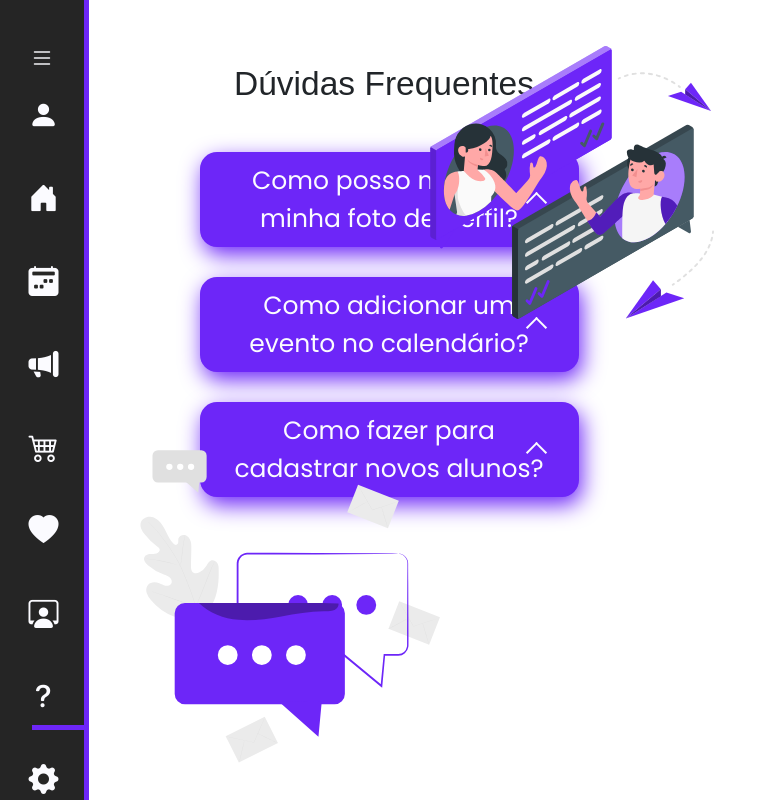
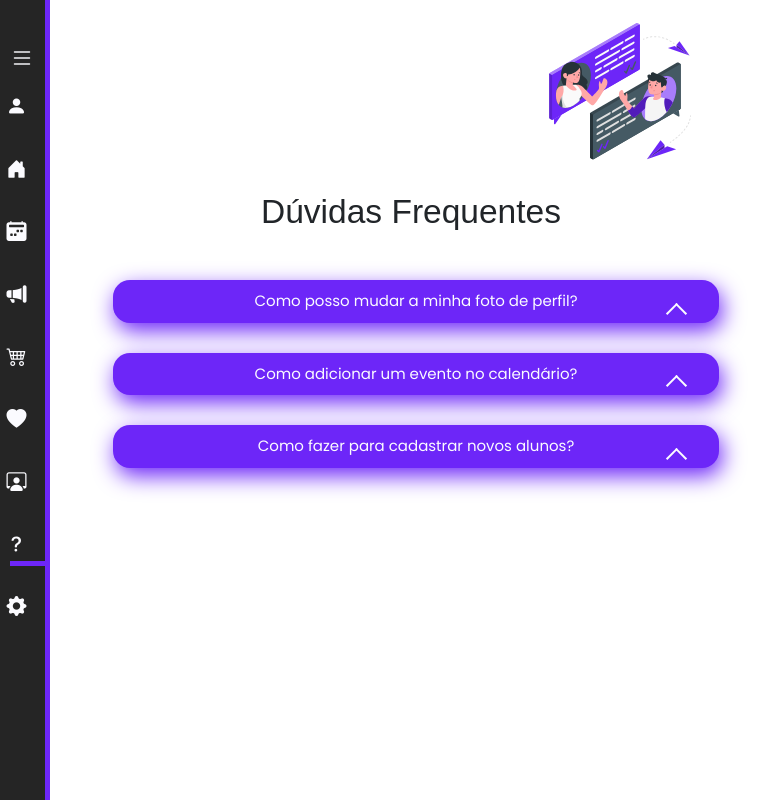
Before and after one commit to amalia-coelho/tcc_agenday, a PHP site: page /duvidas.html in a window 768 px wide. Run offline with PHP 8.4, Linux system fonts and the light colour scheme; some web fonts are replaced.

Commit message:
responsividade

```diff
--- a/css/duvidas.css
+++ b/css/duvidas.css
@@ -1,11 +1,12 @@
-body{
+body {
   background-color: var(--branco);
 }
 
-.duvidas{
+.duvidas {
   text-align: center;
   padding-top: 4rem;
   font-family: var(--quatro);
+  margin-top: 3rem ;
 }
 
 
@@ -13,9 +14,10 @@ body{
   margin-left: 84px;
 }
 
-nav.menu-lateral.expandir ~ .duvidas-container {
+nav.menu-lateral.expandir~.duvidas-container {
   margin-left: 280px;
 }
+
 nav.menu-lateral {
   z-index: 1000;
 }
@@ -82,6 +84,7 @@ nav.menu-lateral {
     opacity: 0;
     transform: translateY(-10px);
   }
+
   to {
     opacity: 1;
     transform: translateY(0);
@@ -93,78 +96,145 @@ nav.menu-lateral {
 }
 
 
-  .mensagem-img{
+.mensagem-img {
   position: fixed;
   right: 10px;
   top: 0px;
   overflow: hidden;
 }
 
-.mensagem-element{
+.mensagem-element {
   width: 30rem;
   transition: 0.5s ease-in-out;
 }
 
-.mensagem-element:hover{
+.mensagem-element:hover {
   transform: scale(1.05);
 }
 
-.mensagem2-img{
+.mensagem2-img {
   position: fixed;
   left: 100px;
   bottom: 0px;
   overflow: hidden;
 }
 
-.mensagem2-element{
+.mensagem2-element {
   width: 24rem;
   transition: 0.5s ease-in-out;
 }
 
-.mensagem2-element:hover{
+.mensagem2-element:hover {
   transform: scale(1.05);
 }
 
-.duvidas h1{
+.duvidas h1 {
   margin-bottom: 3rem;
 }
 
-ol li{
+ol li {
   margin-bottom: 15px;
   text-align: justify;
 }
 
 
 /* responsividade */
-@media screen and (max-width: 480px){
+@media screen and (max-width: 480px) {
 
-  .mensagem-element, .mensagem2-element{
+  .mensagem-img {
+    position: absolute;
+    right: 55px !important;
+    top: 0px;
+    overflow: hidden;
+  }
+
+  .mensagem-element {
+    width: 15rem;
+  }
+
+  .mensagem2-element {
     display: none;
   }
+
+  .duvidas {
+    margin-left: 54px !important;
+    margin-top: 8rem !important;
+  }
+
   .faq-toggle {
     margin-left: 54px;
-      width: 80% ;
+    width: 80%;
     padding: 10px 20px !important;
     margin-bottom: 10px;
     box-shadow: 3px 8px 22px var(--roxo);
   }
+
   .faq {
     margin-bottom: 20px;
     font-size: 15px !important;
     padding-left: 10px;
   }
-  .arrow{
+
+  .arrow {
     top: 60% !important;
+  }
+
+  .faq-content {
+    width: 80%;
+    padding: 5px;
+    top: calc(100% + 20px);
+    margin-left: 24px;
+    border: none !important;
   }
 }
 
-@media screen and (min-width: 481px) and (max-width: 768px){
+@media screen and (min-width: 481px) and (max-width: 768px) {
+  .mensagem-img {
+    position: absolute;
+    right: 55px !important;
+    top: 0px;
+    overflow: hidden;
+  }
 
+  .mensagem-element {
+    width: 15rem;
+  }
+
+  .mensagem2-element {
+    display: none;
+  }
+
+  .duvidas {
+    margin-left: 54px !important;
+    margin-top: 8rem !important;
+  }
+
+  .faq-toggle {
+    margin-left: 54px;
+    width: 80%;
+    padding: 10px 20px !important;
+    margin-bottom: 10px;
+    box-shadow: 3px 8px 22px var(--roxo);
+  }
+
+  .faq {
+    margin-bottom: 20px;
+    font-size: 15px !important;
+    padding-left: 10px;
+  }
+
+  .arrow {
+    top: 60% !important;
+  }
+
+  .faq-content {
+    width: 80%;
+    padding: 5px;
+    top: calc(100% + 20px);
+    margin-left: 24px;
+    border: none !important;
+  }
 
 }
 
-@media screen and (min-width: 769px) and (max-width: 1199px){
-
-
-
-}
+@media screen and (min-width: 769px) and (max-width: 1199px) {}
--- a/css/menu.css
+++ b/css/menu.css
@@ -1,4 +1,4 @@
-nav{
+nav {
     z-index: 1;
 }
 
@@ -109,41 +109,72 @@ ul li.item-menu a .icon>i {
 }
 
 /* responsividade */
-@media screen and (max-width: 480px){
+@media screen and (max-width: 480px) {
 
-    nav{
+    nav {
         position: fixed !important;
     }
 
     nav.menu-lateral {
         width: 45px;
     }
+
     nav.menu-lateral.expandir {
         width: 200px;
     }
-    .btn-expandir{
+
+    .btn-expandir {
         padding-left: 10px !important;
 
     }
-    ul{
+
+    ul {
         padding-left: 10px !important;
     }
+
     ul li.item-menu a {
         font-size: 15px;
-        line-height: 40px;
+        line-height: 20px;
     }
+
     ul li.item-menu a .icon>i {
-        font-size: 25px;
+        font-size: 20px;
         margin: -5px;
     }
 
-@media screen and (min-width: 481px) and (max-width: 768px){
-
-
 }
 
-@media screen and (min-width: 769px) and (max-width: 1199px){
+@media screen and (min-width: 481px) and (max-width: 768px) {
+    nav {
+        position: fixed !important;
+    }
 
+    nav.menu-lateral {
+        width: 45px;
+    }
 
+    nav.menu-lateral.expandir {
+        width: 200px;
+    }
 
+    .btn-expandir {
+        padding-left: 10px !important;
+
+    }
+
+    ul {
+        padding-left: 10px !important;
+    }
+
+    ul li.item-menu a {
+        font-size: 15px;
+        line-height: 20px;
+    }
+
+    ul li.item-menu a .icon>i {
+        font-size: 20px;
+        margin: -5px;
+    }
 }
+
+@media screen and (min-width: 769px) and (max-width: 1199px) {}
--- a/duvidas.html
+++ b/duvidas.html
@@ -95,6 +95,10 @@
     </nav>
     <!-- FIM DO MENU -->
   </section>
+
+  <!-- imagem -->
+
+
   <div class="duvidas">
     <h1> Dúvidas Frequentes</h1>
   </div>
@@ -112,7 +116,8 @@
         <li>Salve suas alterações clicando no botão "Salvar" </li>
         <li>Verifique se a nova foto aparece corretamente no seu perfil.</li>
 
-Pronto! Agora você personalizou sua foto de perfil com facilidade!</ol>
+        Pronto! Agora você personalizou sua foto de perfil com facilidade!
+      </ol>
     </div>
   </div>
   <div class="faq">
@@ -121,7 +126,16 @@ Pronto! Agora você personalizou sua foto de perfil com facilidade!</ol>
       <span class="arrow"></span>
     </button>
     <div class="faq-content">
-      <p> Lorem ipsum dolor sit amet consectetur adipisicing elit. Ex autem nostrum, accusantium assumenda explicabo hic placeat doloremque dignissimos repellendus enim libero expedita, beatae nobis quidem, consequatur vel eligendi temporibus alias eius ad laboriosam impedit exercitationem optio reiciendis. Itaque soluta totam, amet rem impedit deserunt ipsum repellendus, natus sed repudiandae quas?.</p>
+      <ol>Para mudar sua foto de perfil, siga esses passos simples:
+
+        <li>Clique no ícone de usuário no menu lateral da tela.</li>
+        <li>Localize e clique no ícone de lápis para poder habilitar a edição</li>
+        <li>Escolha uma nova foto do seu dispositivo e carregue-a.</li>
+        <li>Salve suas alterações clicando no botão "Salvar" </li>
+        <li>Verifique se a nova foto aparece corretamente no seu perfil.</li>
+
+        Pronto! Agora você personalizou sua foto de perfil com facilidade!
+      </ol>
     </div>
   </div>
   <div class="faq">
@@ -130,7 +144,16 @@ Pronto! Agora você personalizou sua foto de perfil com facilidade!</ol>
       <span class="arrow"></span>
     </button>
     <div class="faq-content">
-      <p> Lorem ipsum dolor sit amet consectetur adipisicing elit. Ex autem nostrum, accusantium assumenda explicabo hic placeat doloremque dignissimos repellendus enim libero expedita, beatae nobis quidem, consequatur vel eligendi temporibus alias eius ad laboriosam impedit exercitationem optio reiciendis. Itaque soluta totam, amet rem impedit deserunt ipsum repellendus, natus sed repudiandae quas?.</p>
+      <ol>Para mudar sua foto de perfil, siga esses passos simples:
+
+        <li>Clique no ícone de usuário no menu lateral da tela.</li>
+        <li>Localize e clique no ícone de lápis para poder habilitar a edição</li>
+        <li>Escolha uma nova foto do seu dispositivo e carregue-a.</li>
+        <li>Salve suas alterações clicando no botão "Salvar" </li>
+        <li>Verifique se a nova foto aparece corretamente no seu perfil.</li>
+
+        Pronto! Agora você personalizou sua foto de perfil com facilidade!
+      </ol>
     </div>
   </div>
 
```
Lines whose indentation alone changed are shown as unchanged.
